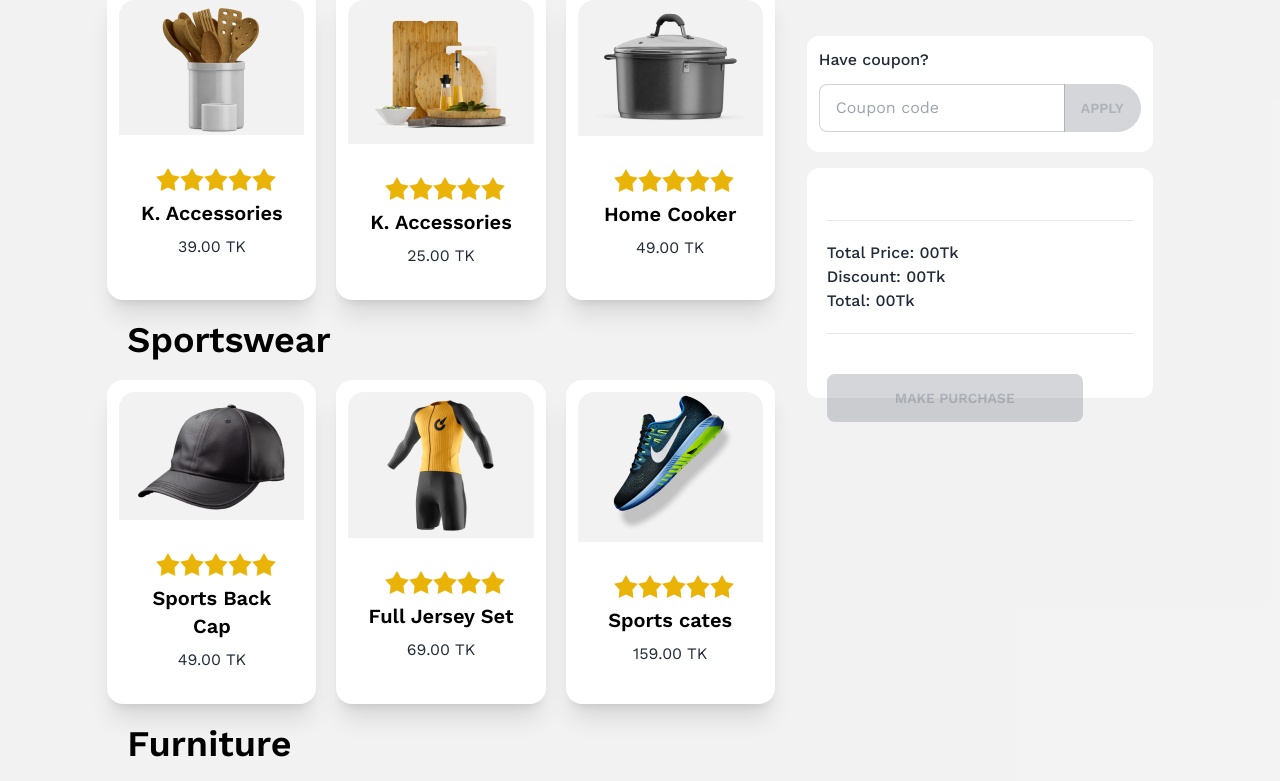
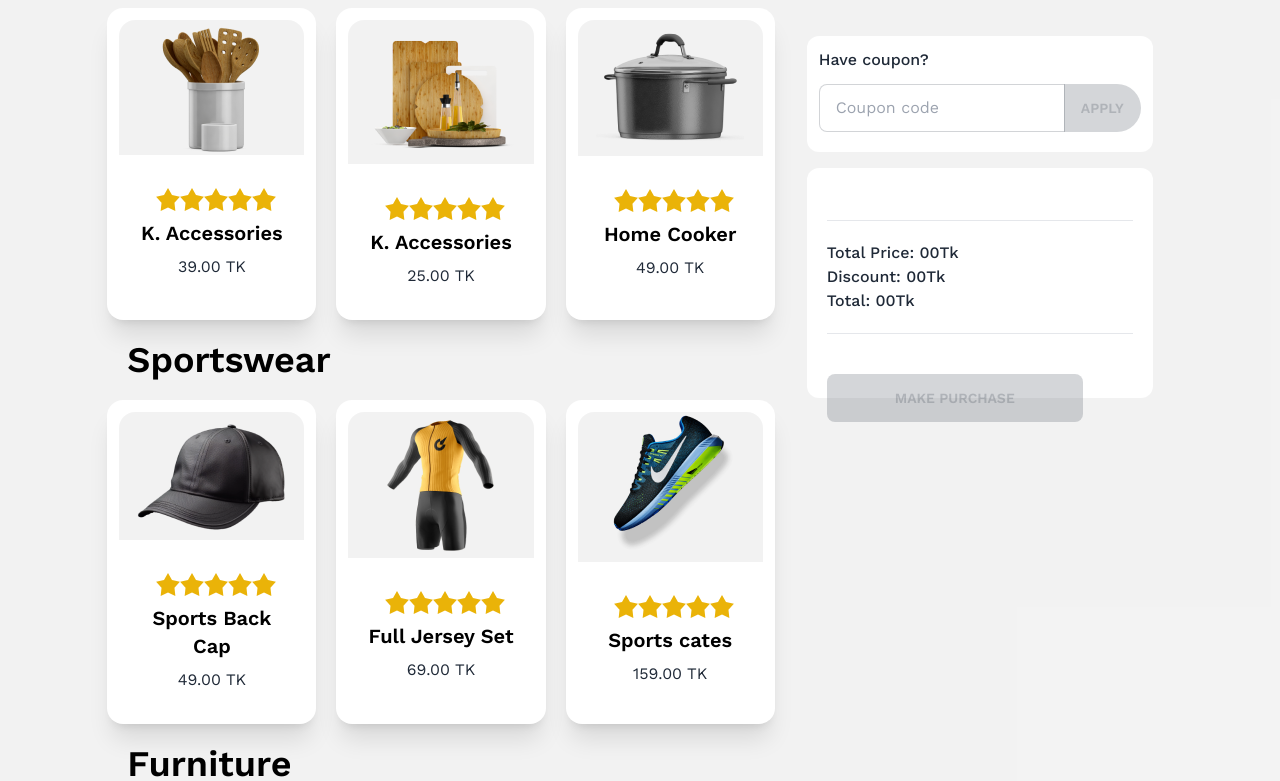
Before and after one commit to Rifatbd0789/Summer-Sale, a plain HTML site: page index.html in a window 1280 px wide. Shown: the part 664-1445 px from the top of the page. Drawn offline with nearby package versions, Linux system fonts and the light colour scheme.

Commit message:
Full Updated and Complete

```diff
--- a/index.html
+++ b/index.html
@@ -49,9 +49,9 @@
     </header>
     <main class="bg-kala flex flex-col lg:flex-row justify-center gap-8">
     <!-- Products -->
+        <div class="my-5">
+        <!-- First serial items -->
         <div>
-        <!-- First serial items -->
-        <div >
         <h1 class="text-black font-semibold text-4xl p-5">Kitchenware</h1>
         <div class="flex md:grid lg:flex flex-col md:grid-cols-2 lg:flex-row gap-5">
             <!-- card - 1 -->
@@ -129,7 +129,7 @@
         </div>
         </div>
         <!-- Second serial items -->
-        <div >
+        <div>
         <h1 class="text-black font-semibold text-4xl p-5">Sportswear</h1>
         <div class="flex md:grid lg:flex flex-col md:grid-cols-2 lg:flex-row gap-5">
             <!-- card -4 -->
```
